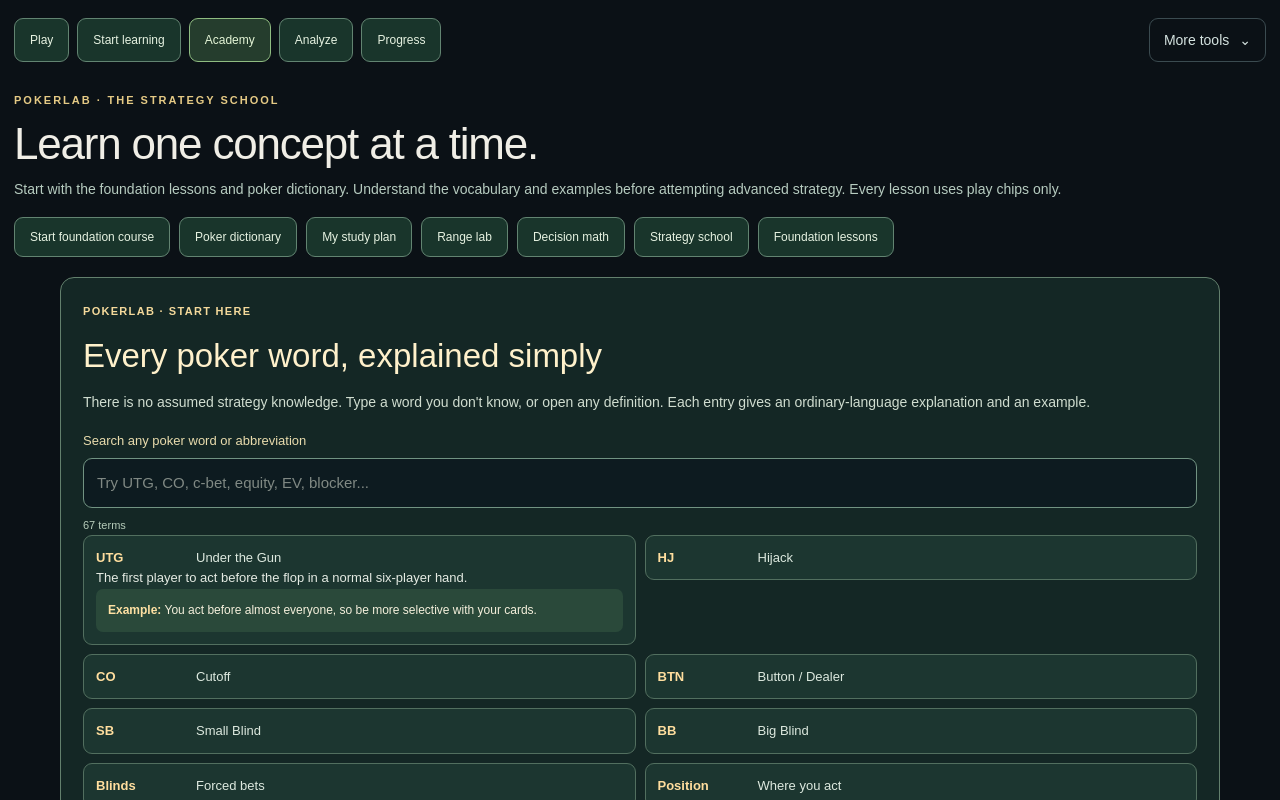
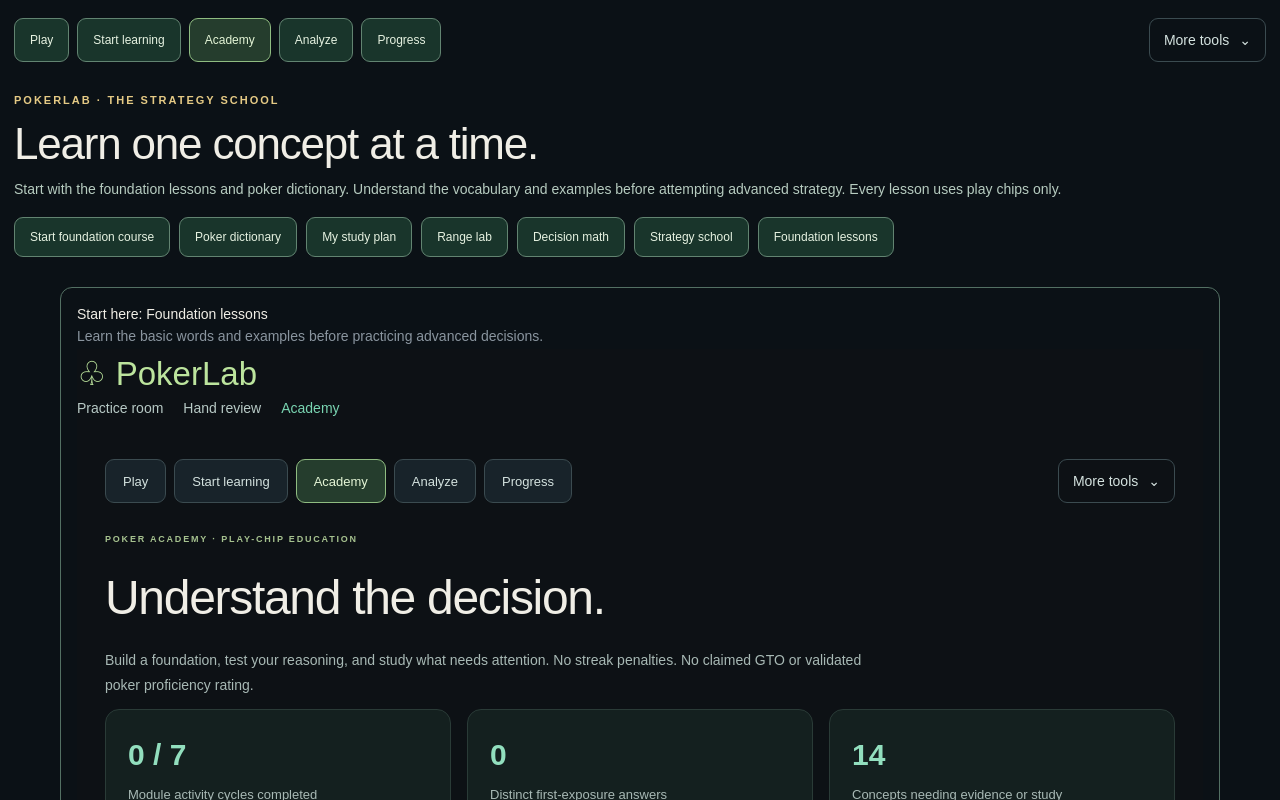
Before and after one commit to vendoraise-lang/Poker-software, a Next.js app: page /academy in a window 1280 px wide. Shown: the top 800 px of the page. Built offline with nearby package versions, Linux system fonts and the light colour scheme.

Commit message:
Make full foundation curriculum visible first instead of hidden after advanced labs

```diff
--- a/app/academy/page.tsx
+++ b/app/academy/page.tsx
@@ -10,12 +10,12 @@ import WorkspaceLinks from "@/components/WorkspaceLinks";
 export default function Page(){
  return <main className="academy-new-page">
   <header className="academy-new-hero"><WorkspaceLinks current="Academy"/><span>POKERLAB · THE STRATEGY SCHOOL</span><h1>Learn one concept at a time.</h1><p>Start with the foundation lessons and poker dictionary. Understand the vocabulary and examples before attempting advanced strategy. Every lesson uses play chips only.</p><nav aria-label="Academy sections"><a href="#core-lessons">Start foundation course</a><a href="#dictionary">Poker dictionary</a><a href="#study-plan">My study plan</a><a href="#range-lab">Range lab</a><a href="#math-lab">Decision math</a><a href="#advanced-school">Strategy school</a><a href="#core-lessons">Foundation lessons</a></nav></header>
+  <section id="core-lessons" className="academy-legacy-wrap"><h2>Start here: Foundation lessons</h2><p>Learn the basic words and examples before practicing advanced decisions.</p><Academy/></section>
   <section id="dictionary"><PokerDictionary/></section>
   <section id="study-plan"><StudyPlanner/></section>
   <section id="range-lab"><RangeLab/></section>
   <section id="math-lab"><DecisionMathLab/></section>
   <section id="bluff-lab"><BluffDecisionLab/></section>
   <section id="advanced-school"><AdvancedAcademy/></section>
-  <details id="core-lessons" className="academy-legacy-wrap"><summary>Foundation curriculum · 7 modules, lessons and assessments</summary><Academy/></details>
  </main>;
 }
```
